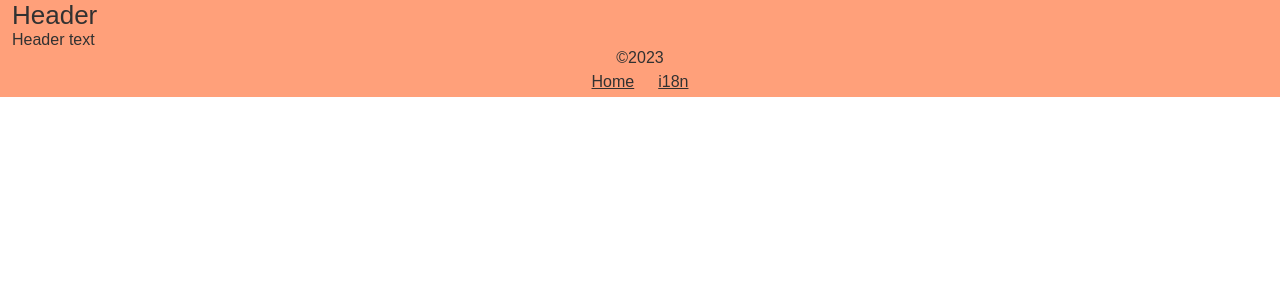
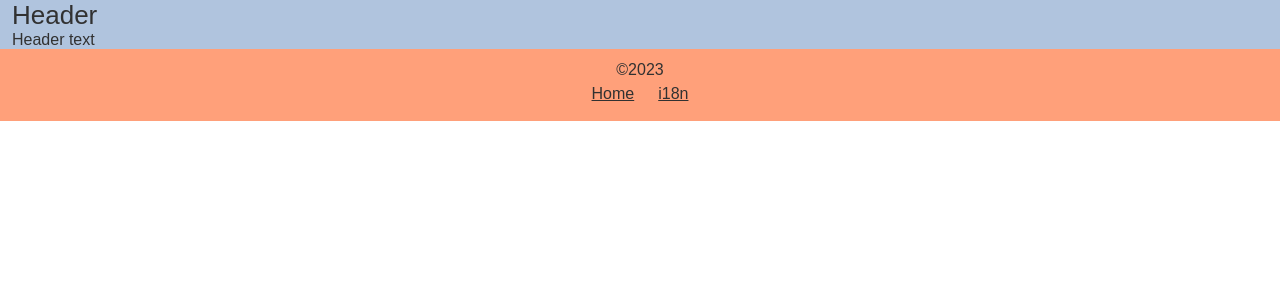
Before and after one commit to srcdev/nuxt3-pinia-i18n-histoire-boilerpate, a Nuxt app: page /samples/i18n-examples in a window 1280 px wide. Shown: the top 300 px of the page. Built offline with nearby package versions, Linux system fonts and the light colour scheme; a web font is replaced by a local one.

Commit message:
Layout tweaks

```diff
--- a/assets/styles/variables/_defined-element-sizes.scss
+++ b/assets/styles/variables/_defined-element-sizes.scss
@@ -5,3 +5,6 @@ $headerDepth: clamp(9vh, 15vw, 15em);
 $footerDepth: clamp(3vh, 15vw, 5em);
 
 $max-content-width: 1268px;
+
+$content-gutter-width: 0rem;
+$content-padding-width: 1.2rem;
--- a/components/functional/footer/Footer.vue
+++ b/components/functional/footer/Footer.vue
@@ -35,9 +35,12 @@ const copyYear = new Date().getFullYear()
     flex-direction: column;
     margin: 0 auto;
     max-width: $max-content-width;
-    padding: 0 1.2rem;
+    padding: $content-padding-width;
+
+    &.wide {
+      max-width: initial;
+    }
   }
-
 
   &-links {
     &-list {
@@ -48,7 +51,7 @@ const copyYear = new Date().getFullYear()
     }
     &-link {
       display: block;
-      padding: 0.6rem 1.2rem;
+      padding: 0.6rem $content-padding-width;
     }
   }
 
@@ -59,6 +62,4 @@ const copyYear = new Date().getFullYear()
     }
   }
 }
-
-
 </style>
--- a/components/functional/header/Header.vue
+++ b/components/functional/header/Header.vue
@@ -1,6 +1,6 @@
 <template>
-  <header class="header">
-    <div class="header-inner">
+  <header class="header wide">
+    <div class="header-inner wide">
       <h1>Header</h1>
       <p>Header text</p>
     </div>
@@ -21,7 +21,11 @@
     background-color: lightsalmon;
     margin: 0 auto;
     max-width: $max-content-width;
-    padding: 0 1.2rem;
+    padding: 0 $content-padding-width;
+
+    &.wide {
+      max-width: initial;
+    }
   }
 
   &.wide {
--- a/layouts/normal.vue
+++ b/layouts/normal.vue
@@ -1,7 +1,10 @@
 <template>
   <div class="page-wrapper">
     <Header></Header>
-    <slot name="content"></slot>
+    <div class="content-wrapper">
+      <slot name="content"></slot>
+    </div>
+
     <Footer></Footer>
   </div>
 </template>
@@ -31,7 +34,11 @@ import Footer from '@/components/functional/footer/Footer.vue'
       background-color: lightsalmon;
       margin: 0 auto;
       max-width: $max-content-width;
-      padding: 0 1.2rem;
+      padding: 0 $content-padding-width;
+
+      &.wide {
+        max-width: initial;
+      }
     }
 
     &.wide {
@@ -42,4 +49,10 @@ import Footer from '@/components/functional/footer/Footer.vue'
     }
   }
 }
+
+.content {
+  &-wrapper {
+    padding: 0 $content-gutter-width;
+  }
+}
 </style>
--- a/pages/samples/i18n-examples.vue
+++ b/pages/samples/i18n-examples.vue
@@ -22,7 +22,10 @@
             </code>
             -
             <p v-text="$t('i18nExamples.simpleTextKey')"></p>
-
+          </div>
+        </div>
+        <div class="page-row wide">
+          <div class="page-row-inner wide">
             <h2>
               Text display with variable. (Displays the number 12 within string)
             </h2>
```
